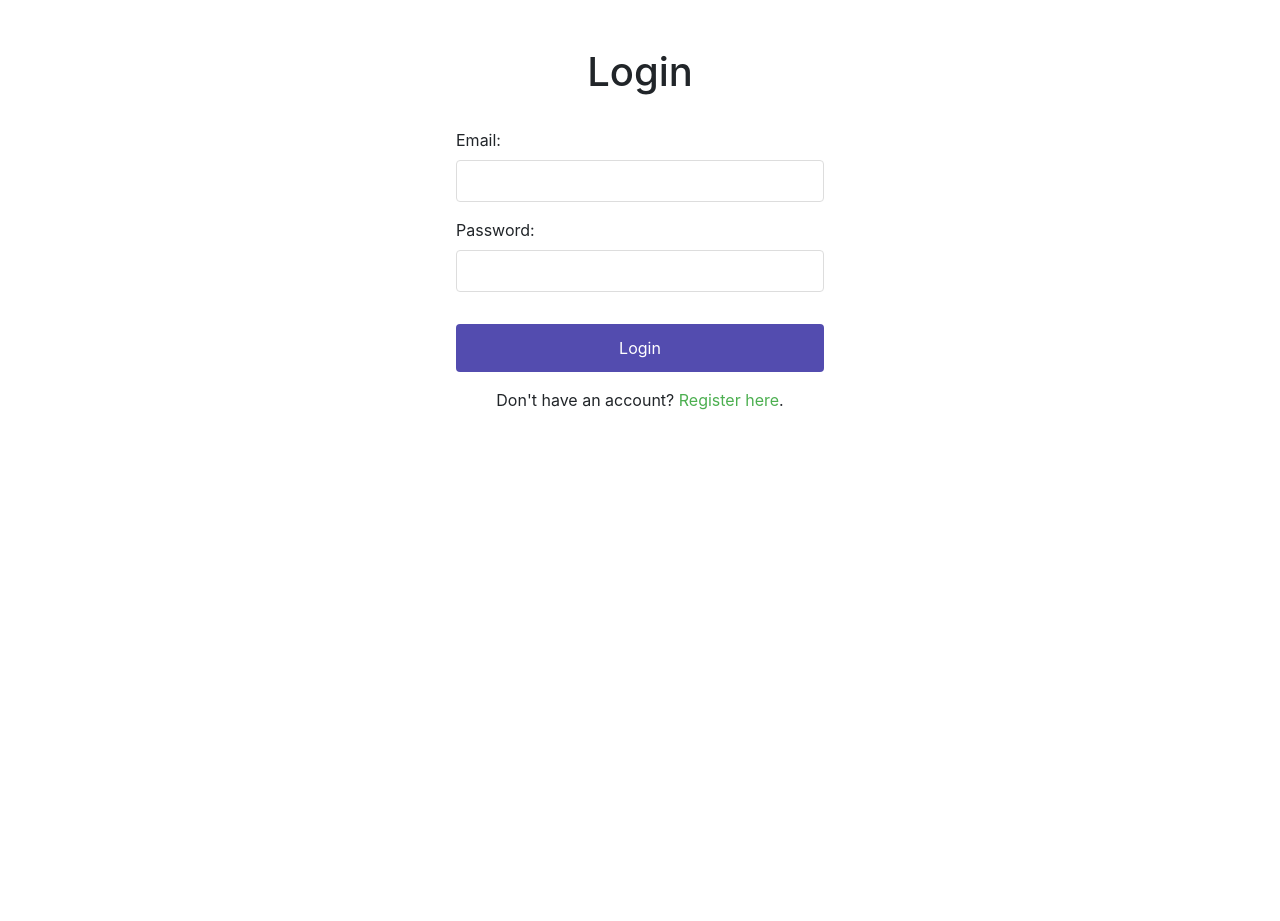
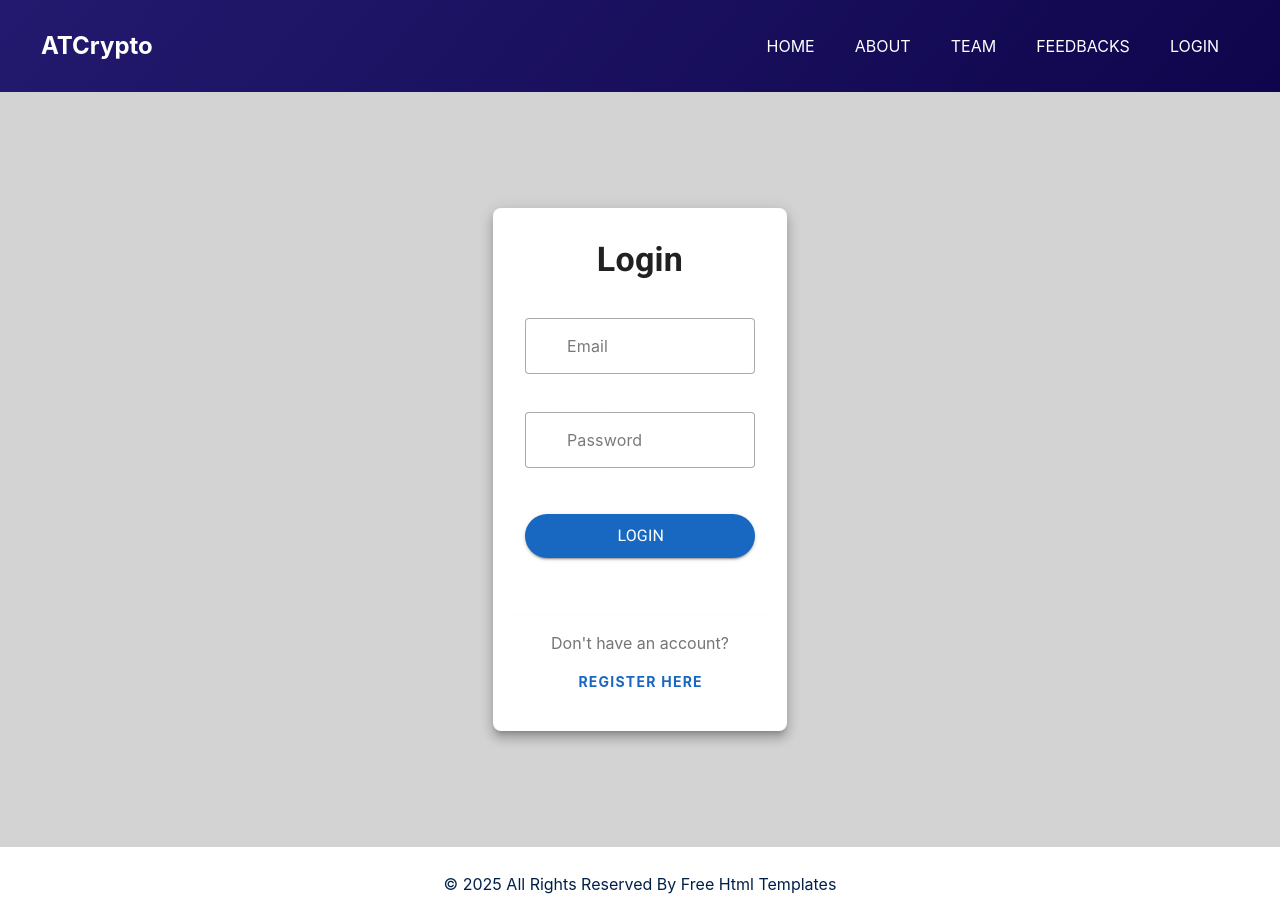
Before and after one commit to AndreyTrusov/ATCrypto, a Vue app in the folder atcrypto/: page /login in a window 1280 px wide. Before the commit the page ends 800 px from the top, so only its background shows below. Built offline with nearby package versions, Linux system fonts and the light colour scheme.

Commit message:
add wallet / how the price is displayed / change registration and login pages /

```diff
--- a/atcrypto/src/App.vue
+++ b/atcrypto/src/App.vue
@@ -2,7 +2,7 @@
 </script>
 
 <template>
-  <router-view></router-view>
+    <router-view></router-view>
 </template>
 
 <style scoped>
--- a/atcrypto/src/components/HeaderSection.vue
+++ b/atcrypto/src/components/HeaderSection.vue
@@ -51,6 +51,7 @@ export default defineComponent({
   },
 })
 </script>
+
 
 <template>
   <header class="header_section">
--- a/atcrypto/src/components/authentication/Login.vue
+++ b/atcrypto/src/components/authentication/Login.vue
@@ -3,10 +3,15 @@ import {defineComponent, ref} from 'vue'
 import {useAuthStore} from "@/stores/auth.ts";
 import ErrorSnackbar from "@/components/errors/ErrorSnackbar.vue";
 import {useRouter} from "vue-router";
+import HeaderSection from "@/components/HeaderSection.vue";
+import HeroBackground from "@/components/layout/HeroBackground.vue";
+import FooterSection from "@/components/FooterSection.vue";
 
 export default defineComponent({
   name: "Login",
   components: {
+    FooterSection,
+    HeroBackground, HeaderSection,
     ErrorSnackbar
   },
 
@@ -49,117 +54,100 @@ export default defineComponent({
 </script>
 
 <template>
-  <div class="login">
-    <h1>Login</h1>
-    <form @submit.prevent="handleLogin" class="login-form">
-      <div class="form-group">
-        <label for="email">Email:</label>
-        <input
-            type="email"
-            v-model="email"
-            id="email"
-            required
-            :disabled="isLoading"
-            class="form-input"
-        />
-      </div>
-      <div class="form-group">
-        <label for="password">Password:</label>
-        <input
-            type="password"
-            v-model="password"
-            id="password"
-            required
-            :disabled="isLoading"
-            class="form-input"
-        />
-      </div>
-      <button
-          type="submit"
-          :disabled="isLoading"
-          class="login-button"
-      >
-        {{ isLoading ? 'Logging in...' : 'Login' }}
-      </button>
-    </form>
-    <p class="register-link">
-      Don't have an account? <router-link to="/register">Register here</router-link>.
-    </p>
+  <div class="sub_page" style="background-color: lightgray">
+    <div class="hero_area" style="margin-bottom: 100px;">
+      <HeroBackground/>
+      <HeaderSection/>
+    </div>
 
-    <ErrorSnackbar
-        v-model="showError"
-        :message="errorMessage"
-        color="error"
-        position="top"
-        :timeout="5000"
-    />
+    <v-container fluid class="fill-height" style="margin-bottom: 100px;">
+      <v-row align="center" justify="center">
+        <v-col cols="12" sm="8" md="4" lg="3">
+          <v-card class="mx-auto pa-4" elevation="8" rounded="lg">
+            <v-card-title class="text-h4 font-weight-bold text-center pb-4">
+              Login
+            </v-card-title>
+
+            <v-card-text>
+              <v-form @submit.prevent="handleLogin" class="mt-4">
+                <v-text-field
+                    v-model="email"
+                    :disabled="isLoading"
+                    label="Email"
+                    variant="outlined"
+                    :rules="[v => !!v || 'Email is required']"
+                    prepend-inner-icon="mdi-email"
+                    class="mb-4"
+                />
+
+                <v-text-field
+                    v-model="password"
+                    :disabled="isLoading"
+                    label="Password"
+                    variant="outlined"
+                    :rules="[v => !!v || 'Password is required']"
+                    prepend-inner-icon="mdi-lock"
+                    type="password"
+                    class="mb-6"
+                />
+
+                <v-btn
+                    :loading="isLoading"
+                    :disabled="isLoading"
+                    color="primary"
+                    size="large"
+                    block
+                    type="submit"
+                    elevation="2"
+                    class="mb-6 text-subtitle-1"
+                    rounded
+                >
+                  {{ isLoading ? 'Logging in...' : 'LOGIN' }}
+                </v-btn>
+              </v-form>
+            </v-card-text>
+
+            <v-divider class="mb-4"></v-divider>
+
+            <div class="text-center mb-4">
+              <p class="text-grey-darken-1 mb-2">Don't have an account?</p>
+              <v-btn
+                  variant="text"
+                  color="primary"
+                  :to="'/register'"
+                  class="text-none font-weight-bold"
+              >
+                REGISTER HERE
+              </v-btn>
+            </div>
+          </v-card>
+
+          <v-snackbar
+              v-model="showError"
+              :timeout="5000"
+              color="error"
+              location="top"
+              rounded="pill"
+          >
+            {{ errorMessage }}
+            <template v-slot:actions>
+              <v-btn
+                  color="white"
+                  variant="text"
+                  @click="showError = false"
+              >
+                Close
+              </v-btn>
+            </template>
+          </v-snackbar>
+        </v-col>
+      </v-row>
+    </v-container>
+    <div>
+      <FooterSection/>
+    </div>
   </div>
 </template>
 
 <style scoped>
-.login {
-  max-width: 400px;
-  margin: 2rem auto;
-  padding: 1rem;
-}
-
-.login h1 {
-  text-align: center;
-  margin-bottom: 2rem;
-}
-
-.form-group {
-  margin-bottom: 1rem;
-}
-
-.form-group label {
-  display: block;
-  margin-bottom: 0.5rem;
-}
-
-.form-input {
-  width: 100%;
-  padding: 0.5rem;
-  border: 1px solid #ddd;
-  border-radius: 4px;
-}
-
-.form-input:focus {
-  outline: none;
-  border-color: #666;
-}
-
-.login-button {
-  width: 100%;
-  padding: 0.75rem;
-  background-color: #534caf;
-  color: white;
-  border: none;
-  border-radius: 4px;
-  cursor: pointer;
-  margin-top: 1rem;
-}
-
-.login-button:disabled {
-  background-color: #cccccc;
-  cursor: not-allowed;
-}
-
-.login-button:hover:not(:disabled) {
-  background-color: #45a049;
-}
-
-.register-link {
-  text-align: center;
-  margin-top: 1rem;
-}
-
-.register-link a {
-  color: #4CAF50;
-  text-decoration: none;
-}
-
-.register-link a:hover {
-  text-decoration: underline;
-}
 </style>
--- a/atcrypto/src/components/authentication/Registration.vue
+++ b/atcrypto/src/components/authentication/Registration.vue
@@ -3,10 +3,16 @@ import {defineComponent, ref} from 'vue'
 import {useAuthStore} from "@/stores/auth.ts";
 import ErrorSnackbar from "@/components/errors/ErrorSnackbar.vue";
 import {useRouter} from "vue-router";
+import HeroBackground from "@/components/layout/HeroBackground.vue";
+import HeaderSection from "@/components/HeaderSection.vue";
+import FooterSection from "@/components/FooterSection.vue";
 
 export default defineComponent({
   name: "Registration",
   components: {
+    FooterSection,
+    HeaderSection,
+    HeroBackground,
     ErrorSnackbar
   },
 
@@ -55,133 +61,114 @@ export default defineComponent({
 </script>
 
 <template>
-  <div class="register">
-    <h1>Register</h1>
-    <form @submit.prevent="handleRegister" class="register-form">
-      <div class="form-group">
-        <label for="username">Username:</label>
-        <input
-            type="text"
+  <div class="sub_page" style="background-color: lightgray">
+    <div class="hero_area" style="margin-bottom: 100px;">
+      <HeroBackground/>
+      <HeaderSection/>
+    </div>
+
+    <v-container fluid class="fill-height" style="margin-bottom: 100px;">
+      <v-row align="center" justify="center">
+        <v-col cols="12" sm="8" md="4" lg="3">
+          <v-card class="mx-auto pa-4" elevation="8" rounded="lg">
+            <v-card-title class="text-h4 font-weight-bold text-center pb-4">
+              Register
+            </v-card-title>
+
+            <v-card-text>
+              <v-form @submit.prevent="handleRegister" class="mt-4">
+                <v-text-field
                     v-model="username"
-            id="username"
-            required
                     :disabled="isLoading"
-            class="form-input"
+                    label="Username"
+                    variant="outlined"
+                    :rules="[v => !!v || 'Username is required']"
+                    prepend-inner-icon="mdi-account"
+                    class="mb-4"
                     autocomplete="username"
                 />
-      </div>
-      <div class="form-group">
-        <label for="email">Email:</label>
-        <input
-            type="email"
+
+                <v-text-field
                     v-model="email"
-            id="email"
-            required
                     :disabled="isLoading"
-            class="form-input"
+                    label="Email"
+                    variant="outlined"
+                    :rules="[v => !!v || 'Email is required']"
+                    prepend-inner-icon="mdi-email"
+                    class="mb-4"
                     autocomplete="email"
                 />
-      </div>
-      <div class="form-group">
-        <label for="password">Password:</label>
-        <input
+
+                <v-text-field
+                    v-model="password"
+                    :disabled="isLoading"
+                    label="Password"
+                    variant="outlined"
+                    :rules="[v => !!v || 'Password is required']"
+                    prepend-inner-icon="mdi-lock"
                     type="password"
-            v-model="password"
-            id="password"
-            required
-            :disabled="isLoading"
-            class="form-input"
+                    class="mb-6"
                     autocomplete="new-password"
                     minlength="8"
                 />
+
+                <v-btn
+                    :loading="isLoading"
+                    :disabled="isLoading"
+                    color="primary"
+                    size="large"
+                    block
+                    type="submit"
+                    elevation="2"
+                    class="mb-6 text-subtitle-1"
+                    rounded
+                >
+                  {{ isLoading ? 'Creating Account...' : 'REGISTER' }}
+                </v-btn>
+              </v-form>
+            </v-card-text>
+
+            <v-divider class="mb-4"></v-divider>
+
+            <div class="text-center mb-4">
+              <p class="text-grey-darken-1 mb-2">Already have an account?</p>
+              <v-btn
+                  variant="text"
+                  color="primary"
+                  :to="'/login'"
+                  class="text-none font-weight-bold"
+              >
+                LOGIN HERE
+              </v-btn>
             </div>
-      <button
-          type="submit"
-          :disabled="isLoading"
-          class="register-button"
+          </v-card>
+
+          <v-snackbar
+              v-model="showError"
+              :timeout="5000"
+              color="error"
+              location="top"
+              rounded="pill"
           >
-        {{ isLoading ? 'Creating Account...' : 'Register' }}
-      </button>
-    </form>
-    <p class="login-link">
-      Already have an account? <router-link to="/login">Login here</router-link>.
-    </p>
-
-    <ErrorSnackbar
-        v-model="showError"
-        :message="errorMessage"
-        color="error"
-        position="top"
-        :timeout="5000"
-    />
+            {{ errorMessage }}
+            <template v-slot:actions>
+              <v-btn
+                  color="white"
+                  variant="text"
+                  @click="showError = false"
+              >
+                Close
+              </v-btn>
+            </template>
+          </v-snackbar>
+        </v-col>
+      </v-row>
+    </v-container>
+    <div>
+      <FooterSection/>
+    </div>
   </div>
 </template>
 
-
 <style scoped>
-.register {
-  max-width: 400px;
-  margin: 2rem auto;
-  padding: 1rem;
-}
-
-.register h1 {
-  text-align: center;
-  margin-bottom: 2rem;
-}
-
-.form-group {
-  margin-bottom: 1rem;
-}
-
-.form-group label {
-  display: block;
-  margin-bottom: 0.5rem;
-}
-
-.form-input {
-  width: 100%;
-  padding: 0.5rem;
-  border: 1px solid #ddd;
-  border-radius: 4px;
-}
-
-.form-input:focus {
-  outline: none;
-  border-color: #666;
-}
-
-.register-button {
-  width: 100%;
-  padding: 0.75rem;
-  background-color: #534caf;
-  color: white;
-  border: none;
-  border-radius: 4px;
-  cursor: pointer;
-  margin-top: 1rem;
-}
-
-.register-button:disabled {
-  background-color: #cccccc;
-  cursor: not-allowed;
-}
-
-.register-button:hover:not(:disabled) {
-  background-color: #45a049;
-}
-
-.login-link {
-  text-align: center;
-  margin-top: 1rem;
-}
-
-.login-link a {
-  color: #4CAF50;
-  text-decoration: none;
-}
-
-.login-link a:hover {
-  text-decoration: underline;
-}
 </style>
--- a/atcrypto/src/components/personalinfo/Dashboard.vue
+++ b/atcrypto/src/components/personalinfo/Dashboard.vue
@@ -77,7 +77,6 @@ export default {
       <HeroBackground/>
       <HeaderSection/>
     </div>
-
     <div style="background-color: white; margin: 80px; border-radius: 5px; box-shadow: 0 6px 25px rgba(0, 0, 0, 0.2);">
       <v-card title="Cryptocurrency Name" flat>
         <template v-slot:text>
@@ -107,10 +106,8 @@ export default {
             v-if="cryptos.length"
             :headers="headers"
             :items="cryptos"
-            :items-length="cryptos.length"
             :search="search"
             loading-text="Loading... Please wait"
-            hide-default-footer
         >
           <template v-slot:item.current_price="{ item }">
             <span :class="getPriceColor(item)">
--- a/atcrypto/src/main.ts
+++ b/atcrypto/src/main.ts
@@ -25,7 +25,7 @@ const priceUpdater = new PriceUpdaterService({
     maxChangePercent: 3
 });
 
-priceUpdater.start();
+// priceUpdater.start();
 
 const app = createApp(App)
 
--- a/atcrypto/src/services/priceUpdater.ts
+++ b/atcrypto/src/services/priceUpdater.ts
@@ -46,7 +46,6 @@ export class PriceUpdaterService {
             for (const crypto of cryptos) {
                 const changePercent = this.generateRandomChange();
                 const newPrice = crypto.current_price * (1 + changePercent / 100);
-
                 await axios.post(`${this.config.apiUrl}/cryptos/update-price`, {
                     id: crypto.id,
                     price: newPrice
@@ -63,6 +62,7 @@ export class PriceUpdaterService {
         if (this.isRunning) return;
 
         this.isRunning = true;
+        void this.updatePrices();
         this.updateInterval = setInterval(
             () => { void this.updatePrices(); },
             this.config.intervalMs
```
Also changed, not shown: atcrypto/src/components/personalinfo/Wallet.vue (+92 -128 lines), atcrypto/src/stores/walletStore.ts (added, +60 -0 lines), 1 other file (tests, documents, lock files or other folders). Lines whose indentation alone changed are shown as unchanged.
